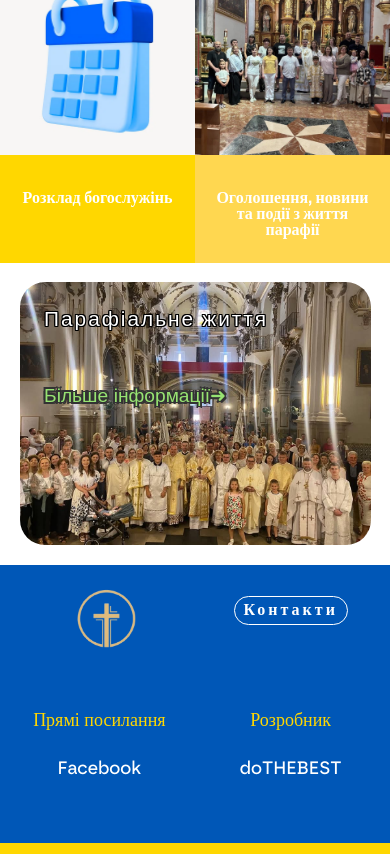
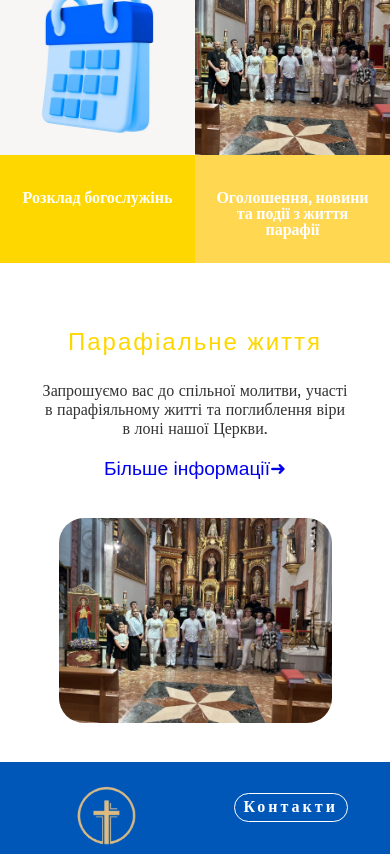
Before and after one commit to denxiik/ukrainian-church-vinaros-web, a plain HTML site: page ukr/index/index.html in a window 390 px wide. Shown: the part 2280-3134 px from the top of the page. Drawn offline with Linux system fonts and the light colour scheme.

Commit message:
CORRECTION

```diff
--- a/css/index.css
+++ b/css/index.css
@@ -271,67 +271,64 @@ body.white-text-mode .grid-item-center .paragraph-bold {
 }
 
 /* -------------------------
-   OUR LIFE SECTION
+    OUR LIFE SECTION (our-life)
 ------------------------- */
 .our-life {
-    margin: 5%;
-    margin-top: 5%;
-    position: relative;
-    align-items: flex-end;
-    overflow: hidden;
+    display: flex;
+    flex-direction: column;
+    padding-top: 5%;
 }
 
-.our-life .image {
-    width: 100%;
-    max-height: 45rem;
-    height: auto;
-    object-fit: cover;
-    object-position: bottom;
-    display: block;
-    border-radius: 25px;
+body.high-contrast .our-life,
+body.white-text-mode .our-life {
+    background-color: #000 !important;
 }
 
-/* Content */
 .our-life .content {
-    position: absolute;
-    color: white;
-    left: 7%;
-    max-width: 55%;
-    top: 15%;
-    text-align: left;
+    display: flex;
+    flex-direction: row;
 }
 
 .our-life .content .title {
-    margin-bottom: 8%;
-    text-shadow:
-        -1px -1px 0 black,
-        1px -1px 0 black,
-        -1px 1px 0 black,
-        1px 1px 0 black,
-        -1px 0 0 black,
-        0 -1px 0 black,
-        1px 0 0 black,
-        0 1px 0 black;
+    padding-top: 5%;
+    display: flex;
+    flex-direction: column;
+    padding-left: 10%;
+    width: 45%;
 }
 
-.our-life .content .subtitle {
-    margin-bottom: 8%;
-    font-weight: 100;
-    color: #eee;
-    text-shadow:
-        -1px -1px 0 #333, 1px -1px 0 #333, -1px 1px 0 #333, 1px 1px 0 #333,
-        -2px -2px 0 #333, 2px -2px 0 #333, -2px 2px 0 #333, 2px 2px 0 #333,
-        -1px 0 0 #333, 0 -1px 0 #333, 1px 0 0 #333, 0 1px 0 #333;
+.our-life .content .title h3 {
+    padding: 25px 0px;
+    color: var(--yellow);
 }
 
-.our-life .content .more {
-    color: #97e372;
+body.high-contrast .our-life .content .title h3,
+body.white-text-mode .our-life .content .title h3 {
+    color: #BDF24B !important;
+}
+
+.our-life .content img {
+    position: static;
+    margin-left: auto;
+    margin-right: 3%;
+    margin-bottom: 8%;
+    border-radius: 25px;
+    width: 40%;
+    z-index: 1;
+}
+
+.our-life .content .title .more {
+    padding: 300px;
+}
+
+.our-life .more {
     text-decoration: none;
-    text-shadow:
-        -1px -1px 0 #333, 1px -1px 0 #333, -1px 1px 0 #333, 1px 1px 0 #333,
-        -2px -2px 0 #333, 2px -2px 0 #333, -2px 2px 0 #333, 2px 2px 0 #333,
-        -1px 0 0 #333, 0 -1px 0 #333, 1px 0 0 #333, 0 1px 0 #333;
 }
+
+.our-life .more:hover {
+    text-decoration: underline;
+}
+
 
 /* Simple responsive fix (example for smaller screens) */
 /* Small devices (landscape phones, 576px and down) */
@@ -468,24 +465,7 @@ body.white-text-mode .grid-item-center .paragraph-bold {
         padding: 2.2rem 1rem;
     }
 
-    /* -------------------------
-        OUR LIFE SECTION
-    ------------------------- */
-    .our-life .content {
-        max-width: 30%;
-    }
 
-    .our-life .content .title {
-        margin-bottom: 0%;
-    }
-
-    .our-life .content .subtitle {
-        visibility: collapse;
-    }
-
-    .our-life .content .more {
-        position: absolute;
-    }
 }
 
 /* Large devices (desktops, 992px and down) */
@@ -525,22 +505,32 @@ body.white-text-mode .grid-item-center .paragraph-bold {
     }
 
     /* -------------------------
-        OUR LIFE SECTION
+        OUR  LIFE SECTION (our-life)
     ------------------------- */
-    .our-life {
+    .our-life .content {
         display: flex;
         flex-direction: column;
+        width: 100%;
     }
 
-    .our-life .content {
-        text-align: justify;
-        margin-top: -1rem;
-        max-width: 100%;
+    .our-life .content .title {
+        padding-left: auto;
+        width: 90%;
+        align-items: center;
+        text-align: center;
     }
 
-    .our-life .content .more {
-        margin-top: -20%;
+    .our-life .content img {
+        margin-right: auto;
+        width: 70%;
+        margin-top: 5%;
+        margin-bottom: 10%;
     }
+
+    .our-life .features {
+        padding: 10% 10%;
+    }
+
 }
 
 /* Extra large devices (large desktops, 1200px and up) */
--- a/ukr/index/index.html
+++ b/ukr/index/index.html
@@ -104,23 +104,26 @@
         </div>
     </section>
 
-    <!-- OUR LIFE (our-life) -->
+    <!-- OUR LIFE SECTION (our-life) -->
     <section class="our-life">
-        <!-- Image -->
-        <img class="image" src="../../img/toreblanca-inside-a-lot.jpg" alt="Парафіальне життя">
+        <div class="content">
+            <div class="title">
+                <div>
+                    <h3>
+                        Парафіальне життя
+                    </h3>
+                    <p class="paragraph-normal">
+                        Запрошуємо вас до спільної молитви, участі в парафіяльному житті та поглиблення віри в лоні
+                        нашої
+                        Церкви.
+                    </p>
+                    <a href="#" class="more">
+                        <h5>Більше інформації<span class="arrow">&#x279C;</span></h5>
+                    </a>
+                </div>
+            </div>
 
-        <!-- Content -->
-        <div class="content">
-            <h4 class="title">
-                Парафіальне життя
-            </h4>
-            <h5 class="subtitle">
-                Запрошуємо вас до спільної молитви, участі в парафіяльному житті та поглиблення віри в лоні нашої
-                Церкви.
-            </h5>
-            <a href="#" class="more">
-                <h5>Більше інформації<span class="arrow">&#x279C;</span></h5>
-            </a>
+            <img src="../../img/torreblanca-inside.jpg" alt="Фото та відео з подій життя парафії">
         </div>
     </section>
 </body>
```
